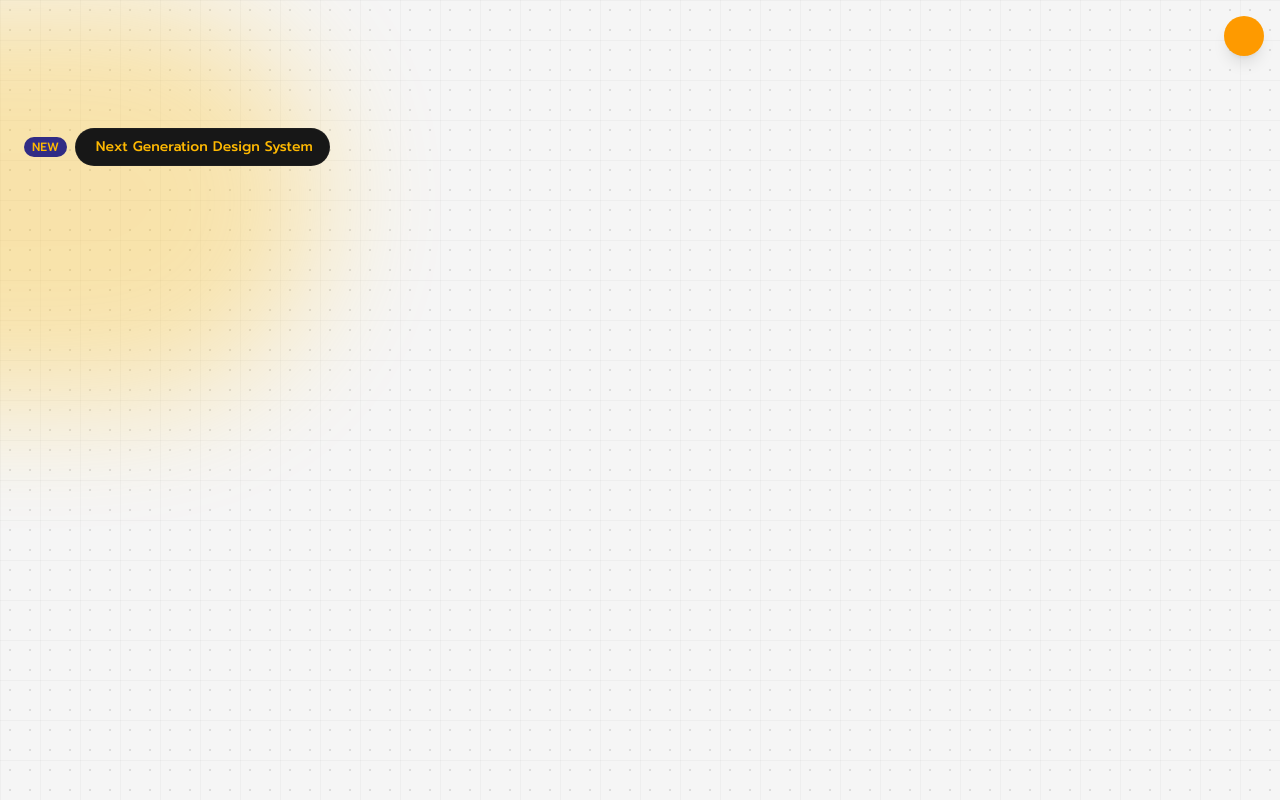
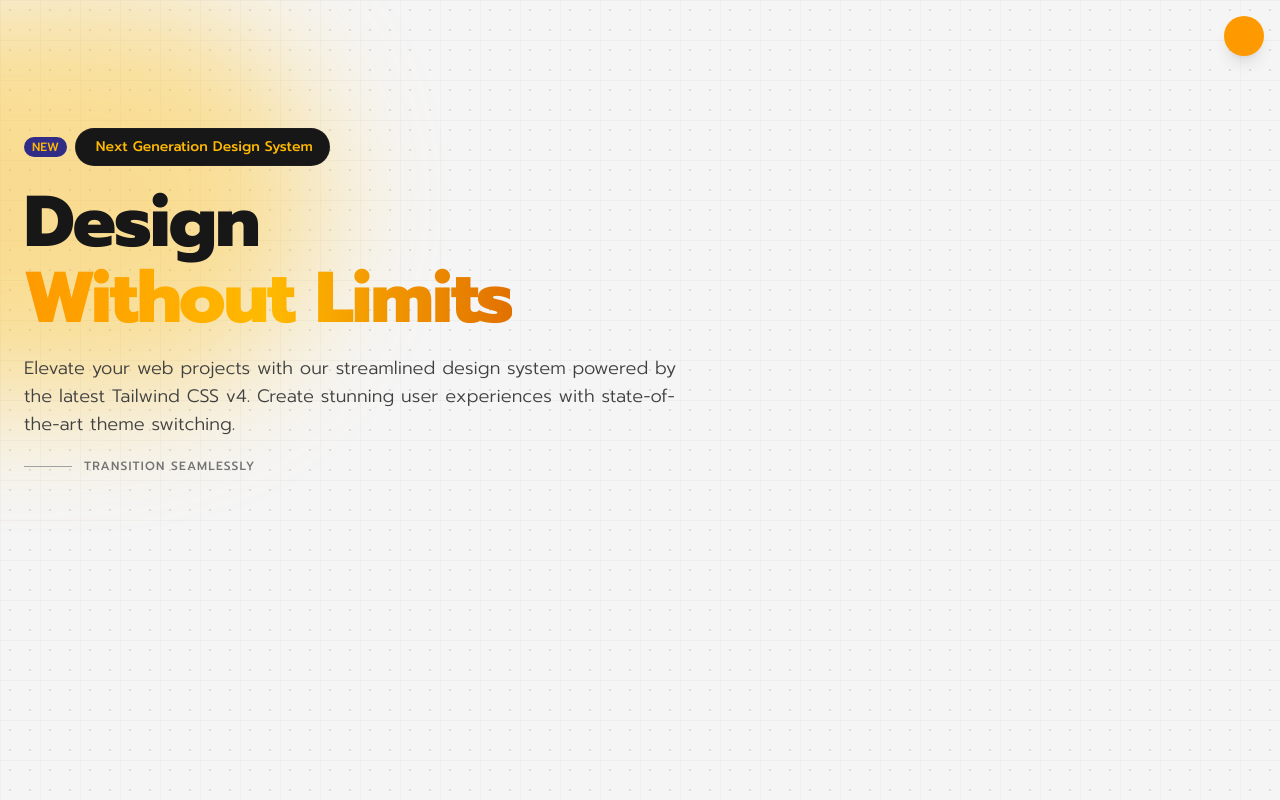
Before and after one commit to DukeLurkin/dark-light-toggle, a React (Vite) app in the folder dark-light-toggle/: page / in a window 1280 px wide. Built offline with nearby package versions, Linux system fonts and the light colour scheme; some icons are missing.

Commit message:
added paragraph Elevate your web... and headers plus the tranistion seamlessly phrase

```diff
--- a/dark-light-toggle/src/components/Hero.jsx
+++ b/dark-light-toggle/src/components/Hero.jsx
@@ -4,8 +4,7 @@ const Hero = () => {
   return (
     <div className="isolate">
       <div className="absolute inset-0 -z-10">
-        <div className="absolute top-0 -left-1/4 w-1/2 h-1/2 bg-amber-400 dark:bg-amber-500 rounded-full blur-3xl opacity-30">
-        </div>
+        <div className="absolute top-0 -left-1/4 w-1/2 h-1/2 bg-amber-400 dark:bg-amber-500 rounded-full blur-3xl opacity-40"></div>
       </div>
       <div className="container mx-auto px-6 py-20 md:py-24 lg:py-28 xl:py-32">
         <div className="flex flex-col lg:flex-row items-center gap-8 lg:gap-12 xl:gap-16">
@@ -16,8 +15,24 @@ const Hero = () => {
                   NEW
                 </span>
                 <h2 className="inline-block px-3 py-1.5 lg:px-4 lg:py-2 rounded-full bg-neutral-900 text-amber-400 font-medium text-sm backdrop-blur-sm border border-neutral-800/50">
-                  <i className="bx bx-trending-up mr-1 "></i> Next Generation Design System
+                  <i className="bx bx-trending-up mr-1 "></i> Next Generation
+                  Design System
                 </h2>
+              </div>
+              <h1 className="text-4xl md:text-5xl lg:text-6xl xl:text-7xl font-extrabold tracking-tight text-neutral-900 dark:text-white">
+                <span className="block mb-1">Design</span>
+                <span className="bg-clip-text text-transparent bg-gradient-to-r from-amber-500 via-amber-400 to-amber-600">
+                  Without Limits
+                </span>
+              </h1>
+              <p className="text-base lg:text-lg text-neutral-700 dark:text-neutral-300 max-w-2xl font-light">
+                Elevate your web projects with our streamlined design system powered by the latest Tailwind CSS v4. Create stunning user experiences with state-of-the-art theme switching.
+              </p>
+              <div className="flex gap-3 items-center">
+                <div className="h-px bg-neutral-400 dark:bg-neutral-500 w-12"></div>
+                <p className="uppercase text-xs tracking-widest text-neutral-500 dark:text-neutral-400 font-medium">
+                  Transition Seamlessly
+                </p>
               </div>
             </div>
           </div>
```
